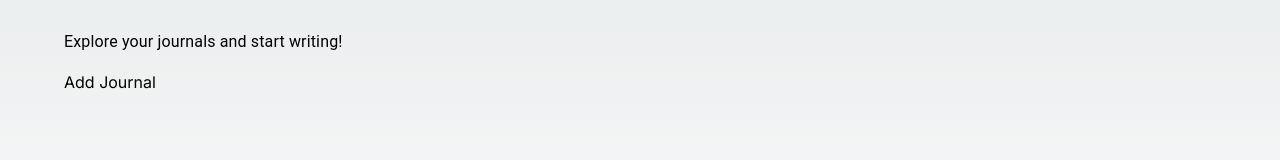
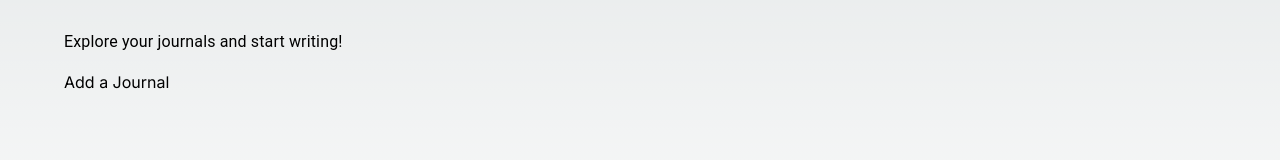
Before and after one commit to ivancliff029/journalx, a Next.js app: page / in a window 1280 px wide. Shown: the part 417-577 px from the top of the page. Built offline with nearby package versions, Linux system fonts and the light colour scheme; no server answers; the database is empty.

Commit message:
Fix: rollback

```diff
--- a/src/app/page.tsx
+++ b/src/app/page.tsx
@@ -84,7 +84,7 @@ const LandingPage = () => {
             <Typography variant="body1" paragraph>
               {responseText || 'Explore your journals and start writing!'}
             </Typography>
-            <button onClick={addJournal}>Add Journal</button>
+            <button onClick={addJournal}>Add a Journal</button>
           </Container>
           {dataFetched && (
             <Container sx={{ p: 3 }}>
```
